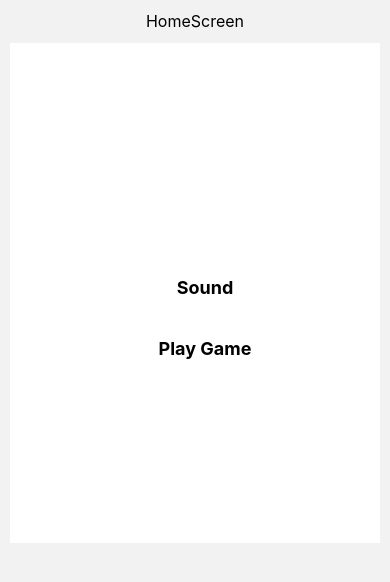
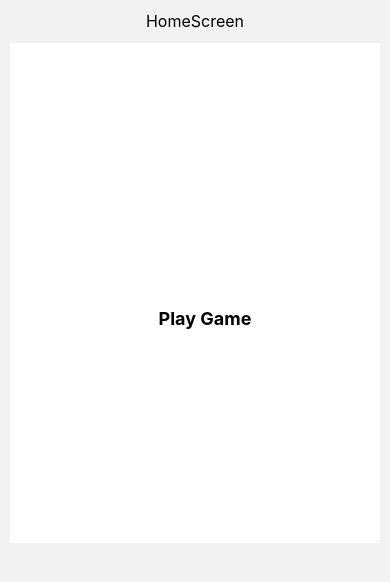
Before and after one commit to srikanth41684/snakeAndLadder, a React Native app: screen /home in a window 390 px wide. Shown: the top 582 px of the page. Built offline with nearby package versions, Linux system fonts and the light colour scheme.

Commit message:
clean home page

```diff
--- a/scr/main/screens/HomeScreen.js
+++ b/scr/main/screens/HomeScreen.js
@@ -16,23 +16,6 @@ import Sound from 'react-native-sound';
 
 const HomeScreen = () => {
   const CustomNavigation = useNavigation();
-
-  const audioHandler = () => {
-    const newSound = new Sound('snake_hit.mp3', Sound.MAIN_BUNDLE, error => {
-      if (error) {
-        console.log('Error loading audio:', error);
-      } else {
-        console.log('Audio loaded successfully');
-        newSound.play(success => {
-          if (success) {
-            console.log('Sound played successfully');
-          } else {
-            console.log('Error playing sound');
-          }
-        });
-      }
-    });
-  };
 
   return (
     <SafeAreaView
@@ -76,24 +59,6 @@ const HomeScreen = () => {
             }}>
             <TouchableWithoutFeedback
               onPress={() => {
-                audioHandler();
-              }}>
-              <View
-                style={{
-                  padding: 20,
-                }}>
-                <Text
-                  style={{
-                    fontSize: 18,
-                    fontWeight: 'bold',
-                    color: '#000',
-                  }}>
-                  Sound
-                </Text>
-              </View>
-            </TouchableWithoutFeedback>
-            <TouchableWithoutFeedback
-              onPress={() => {
                 CustomNavigation.navigate('play');
               }}>
               <View
```
